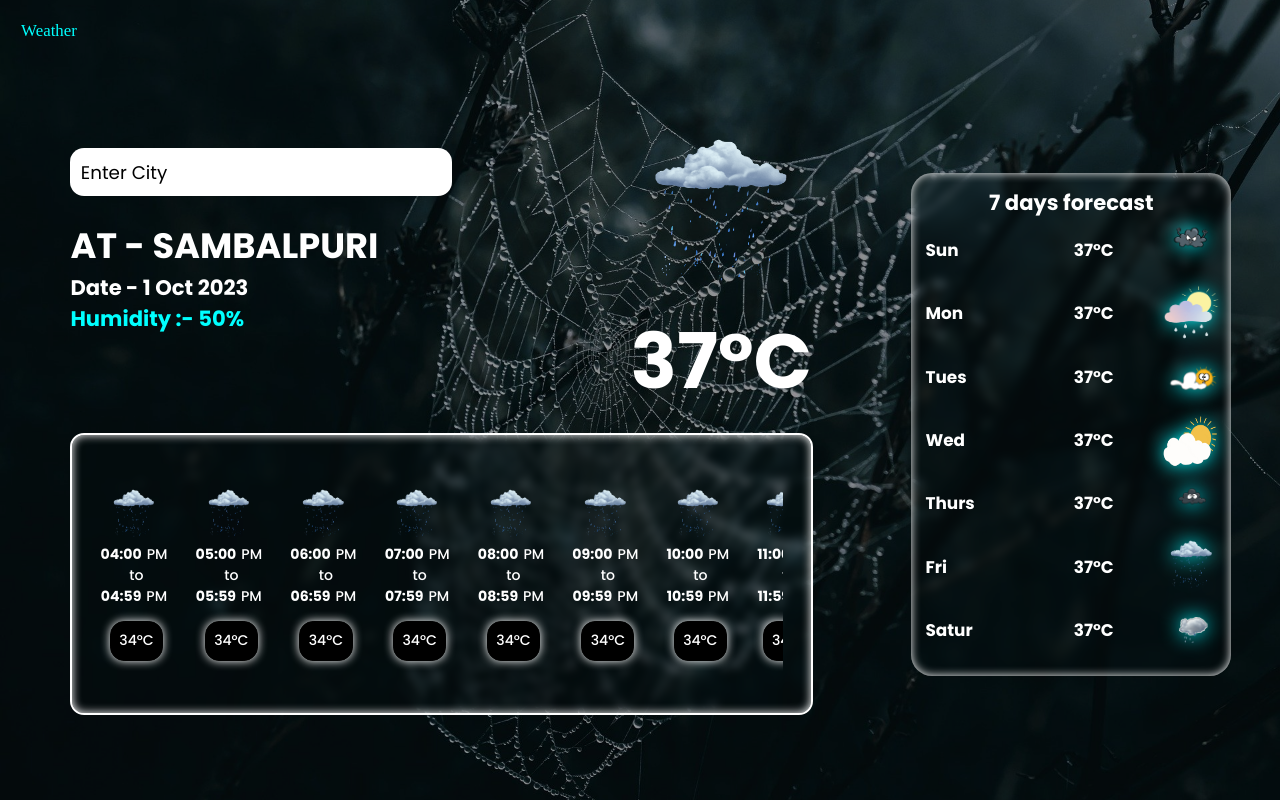
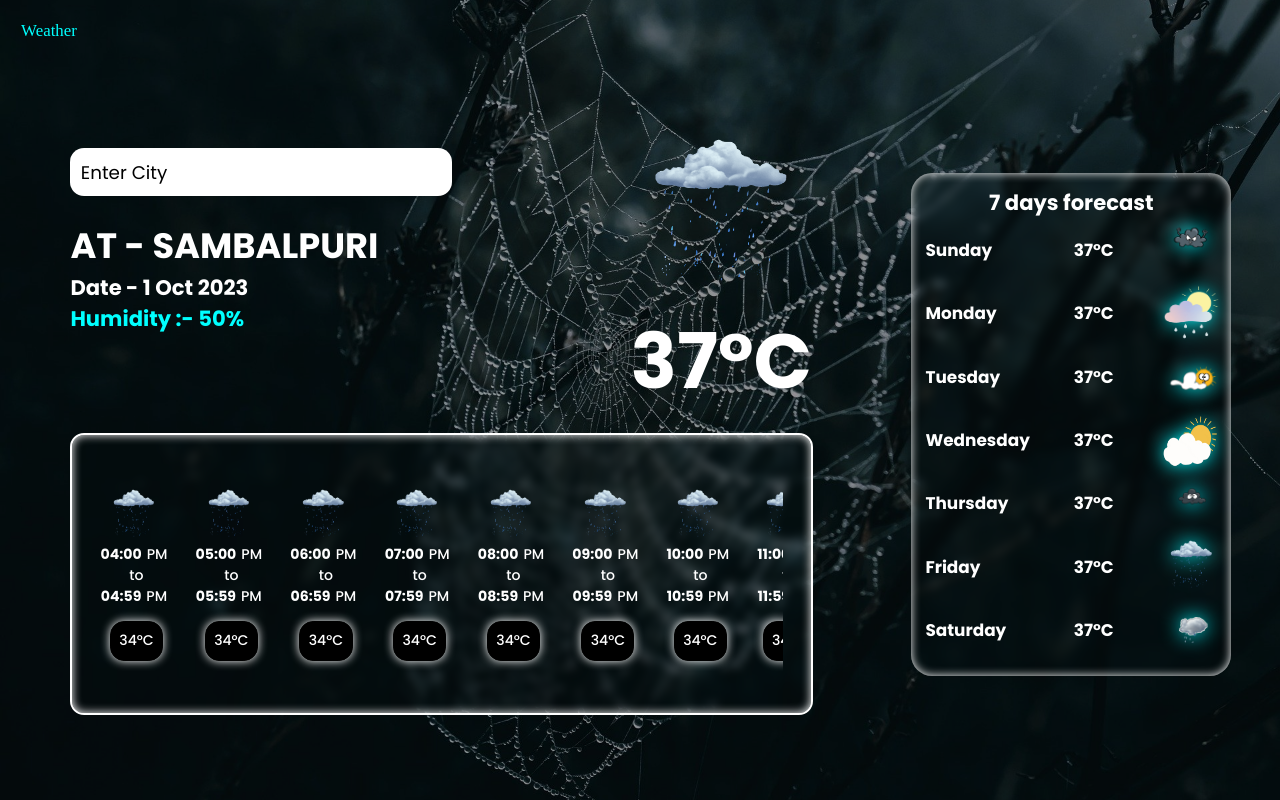
Before and after one commit to RAKESH-PATEL57/Weather-React, a React (Vite) app: page / in a window 1280 px wide. Built offline with nearby package versions, Linux system fonts and the light colour scheme; a web font is replaced by a local one.

Commit message:
working on seven days forecast

```diff
--- a/Components/SevenDaysForecast.jsx
+++ b/Components/SevenDaysForecast.jsx
@@ -1,42 +1,81 @@
 function SevenDaysForecast()
 {
+
+  // let sevenDaysList = document.querySelectorAll(".seven-days-list");
+  const date = new Date();
+  const weekDaysNames = ['Sunday', 'Monday', 'Tuesday', 'Wednesday', 'Thursday','Friday','Saturday'];
+
+  // console.log(currentWeekDayName);
+
+  // let days = date.getDate();
+
+  // day ra taa milu che i ra value setaa rakhmaa aau 7 din chalaama
+  // console.log(currentWeekDayName);
+  // sunday - 0
+  // monday - 1
+  // tuesday - 2
+  // wednesday - 3
+  // thursday - 4
+  // friday - 5
+  // saturday - 6
+  var daycount = 0;
+  var dayLoopStart = 0;
+
+  function testing(i)
+  {
+
+
+    daycount = date.getDay() + i;
+
+    // sevenDaysList[i].innerHTML = weekDaysNames[daycount];
+
+    console.log(daycount);
+    if(daycount > 6)
+      {
+        dayLoopStart++;
+        return weekDaysNames[dayLoopStart-1];
+      }
+      return weekDaysNames[daycount];
+    }
+
+    let i=0;
+
     return (
         <div className="sevendays">
         <h3>7 days forecast</h3>
         <div className="forecastcontainer">
           <div className="days">
-            <h3 id="day1" className="seven-days-list">Sun</h3>
+            <h3 id="day1" className="seven-days-list">{testing(i++)}</h3>
             <h4>37°C</h4>
-
             <img id="img1" src="/src/assets/gifs/thunder-storm.gif" alt="thunder-storm" />
           </div>
           <div className="days">
-            <h3 id="day2" className="seven-days-list">Mon</h3>
+            <h3 id="day2" className="seven-days-list">{testing(i++)}</h3>
             <h4>37°C</h4>
             <img id="img2" src="/src/assets/gifs/sunnyrain.gif" alt="lightRain"/>
           </div>
           <div className="days">
-            <h3 id="day3" className="seven-days-list">Tues</h3>
+            <h3 id="day3" className="seven-days-list">{testing(i++)}</h3>
             <h4>37°C</h4>
             <img id="img3" src="/src/assets/gifs/sun and cloud.gif" alt="lightSky"/>
           </div>
           <div className="days">
-            <h3 id="day4" className="seven-days-list">Wed</h3>
+            <h3 id="day4" className="seven-days-list">{testing(i++)}</h3>
             <h4>37°C</h4>
             <img id="img4" src="/src/assets/gifs/sun and cloud 2.gif" alt="" />
           </div>
           <div className="days">
-            <h3 id="day5" className="seven-days-list">Thurs</h3>
+            <h3 id="day5" className="seven-days-list">{testing(i++)}</h3>
             <h4>37°C</h4>
             <img id="img5" src="/src/assets/gifs/raininng.gif" alt="" />
           </div>
           <div className="days">
-            <h3 id="day6" className="seven-days-list">Fri</h3>
+            <h3 id="day6" className="seven-days-list">{testing(i++)}</h3>
             <h4>37°C</h4>
             <img id="img6" src="/src/assets/gifs/heavyrain.gif" alt="" />
           </div>
           <div className="days">
-            <h3 id="day7" className="seven-days-list">Satur</h3>
+            <h3 id="day7" className="seven-days-list">{testing(i++)}</h3>
             <h4>37°C</h4>
             <img id="img7" src="/src/assets/gifs/giphy.gif" alt="" />
           </div>
```
